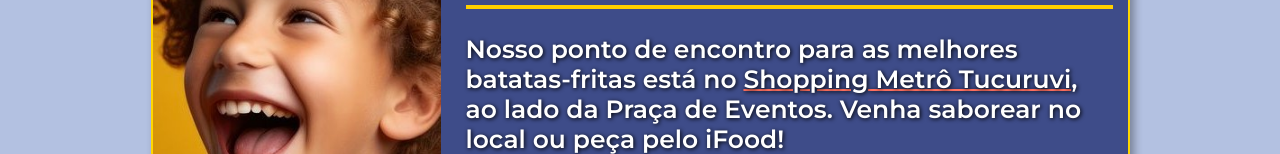
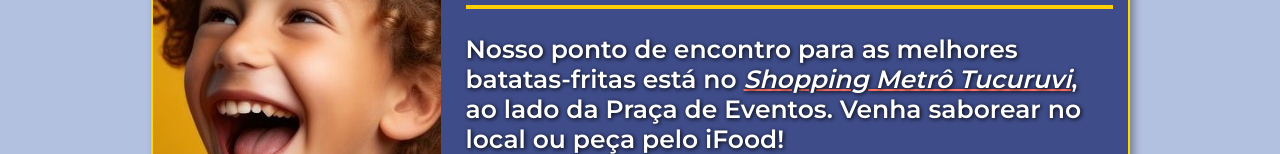
Before and after one commit to Pedrowsl/projeto-cones-dourados, a plain HTML site: page sobrenos.htm in a window 1280 px wide. Shown: the part 457-611 px from the top of the page. Drawn offline with Linux system fonts and the light colour scheme.

Commit message:
sobrenos.htm

```diff
--- a/sobrenos.htm
+++ b/sobrenos.htm
@@ -30,7 +30,7 @@
                 <h2 class="subtitulo">Nosso Local</h2>
 				<hr>
                 <p>
-                    Nosso ponto de encontro para as melhores batatas-fritas está no <span class="linha">Shopping Metrô Tucuruvi</span>, ao lado da Praça de Eventos. Venha saborear no local ou peça pelo iFood!
+                    Nosso ponto de encontro para as melhores batatas-fritas está no <i class="linha">Shopping Metrô Tucuruvi</i>, ao lado da Praça de Eventos. Venha saborear no local ou peça pelo iFood!
                 </p>
                 <h2 class="subtitulo2">Entregas</h2>
                 <hr>
```
